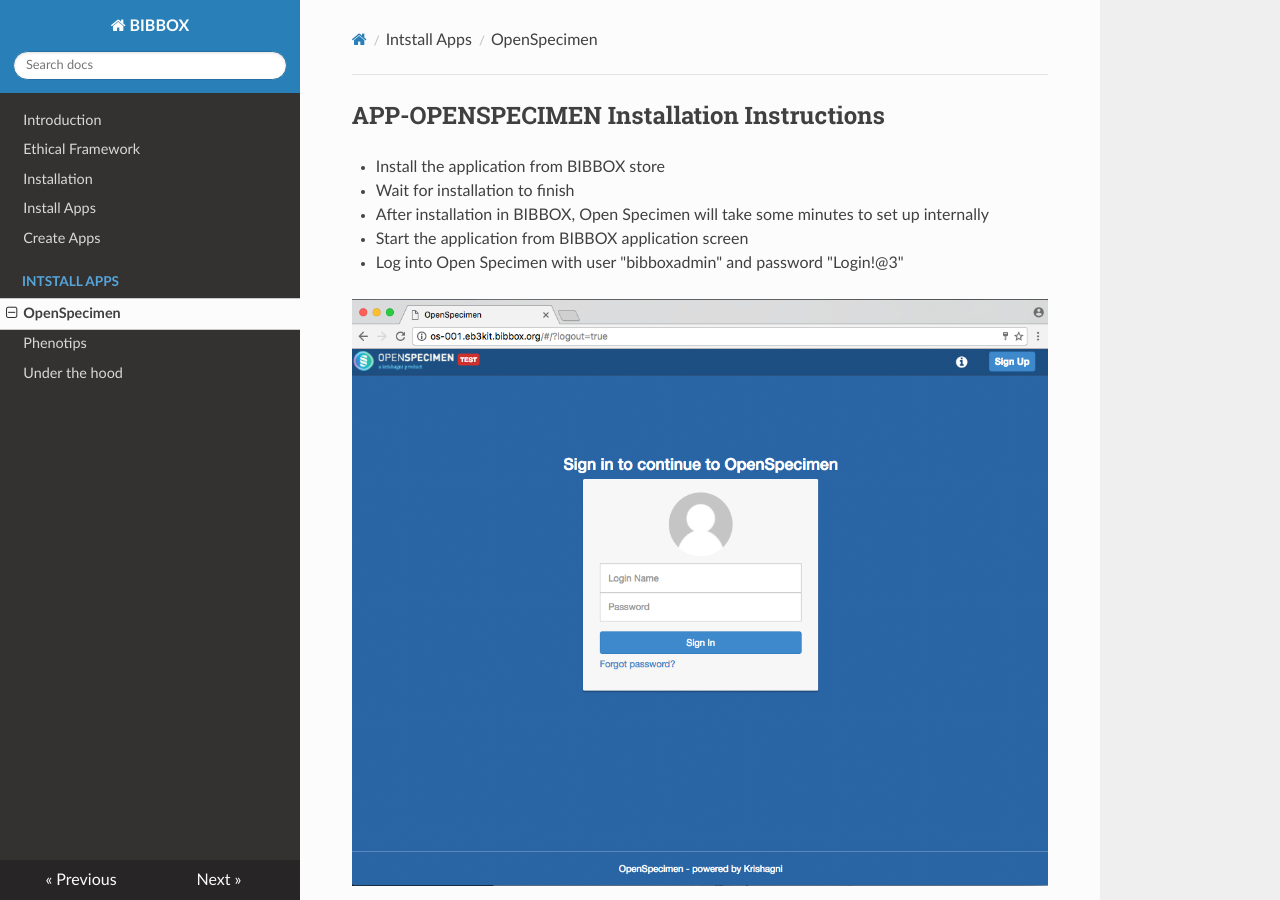
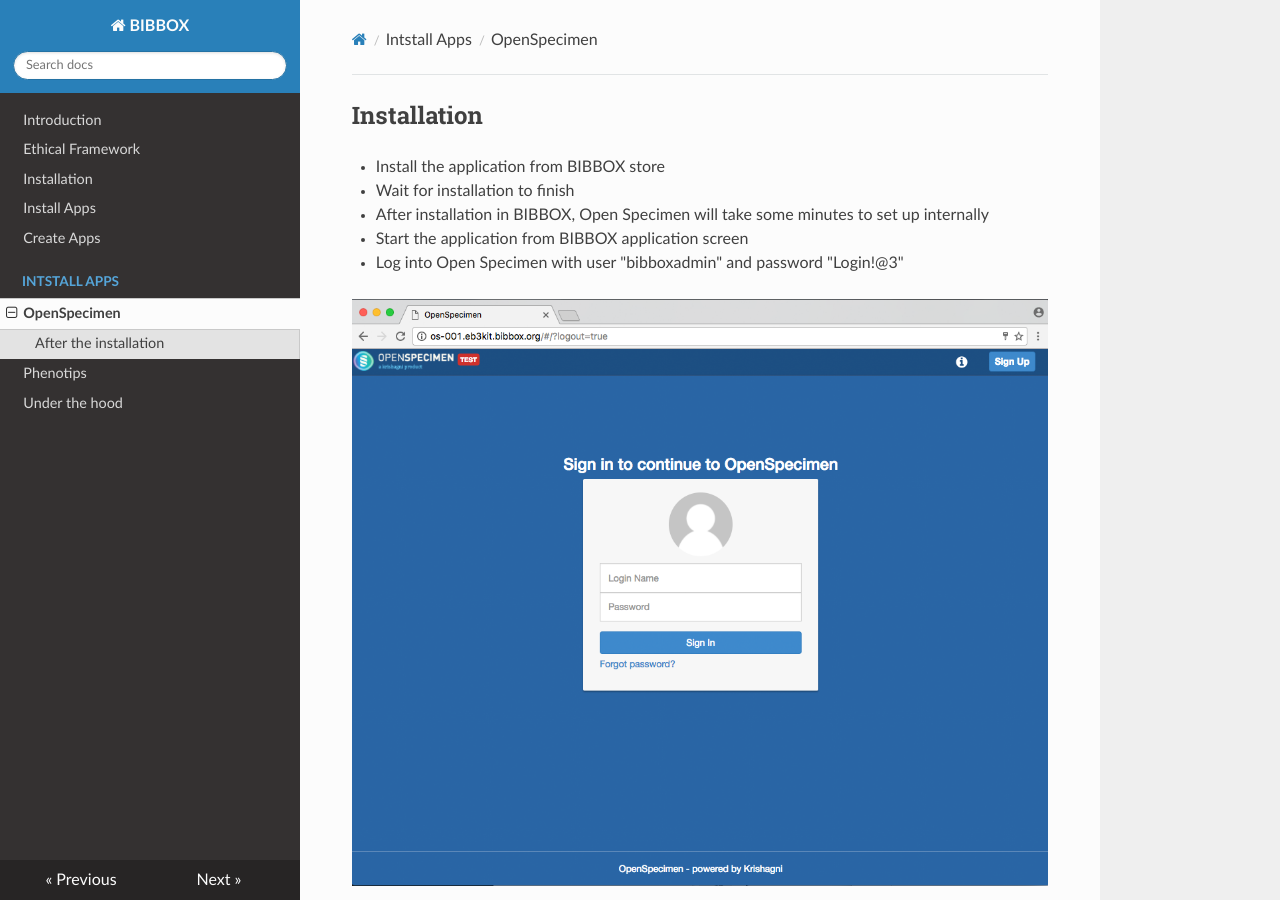
Before and after one commit to roxmer/bibbox-documentation, an MkDocs documentation site: the page built from docs/apptutorials/openspecimen/openspecimen.md, in a window 1280 px wide and 900 px high. Built offline with MkDocs 1.6.1, drawn with Linux system fonts in a browser that asks for light colours; nearby versions of some CDN libraries; old or Windows-style settings are respelled for this version of MkDocs.

Commit message:
format OS install Instructions

```diff
--- a/docs/apptutorials/openspecimen/openspecimen.md
+++ b/docs/apptutorials/openspecimen/openspecimen.md
@@ -1,4 +1,4 @@
-## APP-OPENSPECIMEN Installation Instructions
+##  Installation
 
 * Install the application from BIBBOX store
 * Wait for installation to finish
@@ -16,7 +16,7 @@
 * Don't forget to change the default access credentials!
 
 
-## After the installation
+#### After the installation
 
 Have a nice ride with the new Admins youngtimer.
 
```
